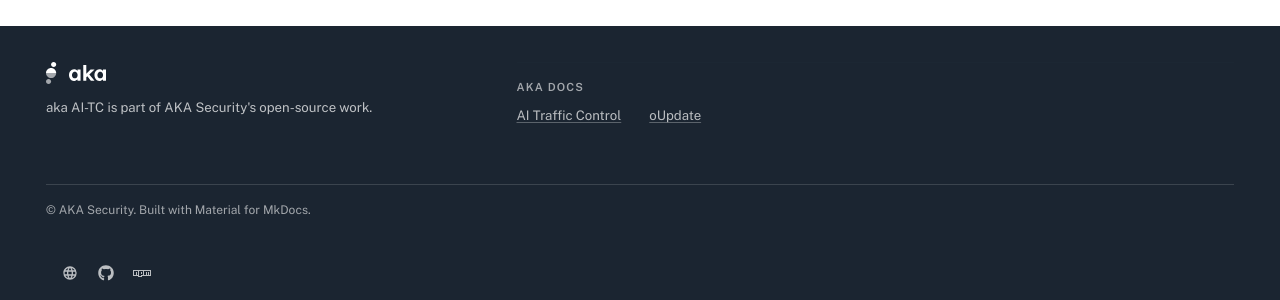
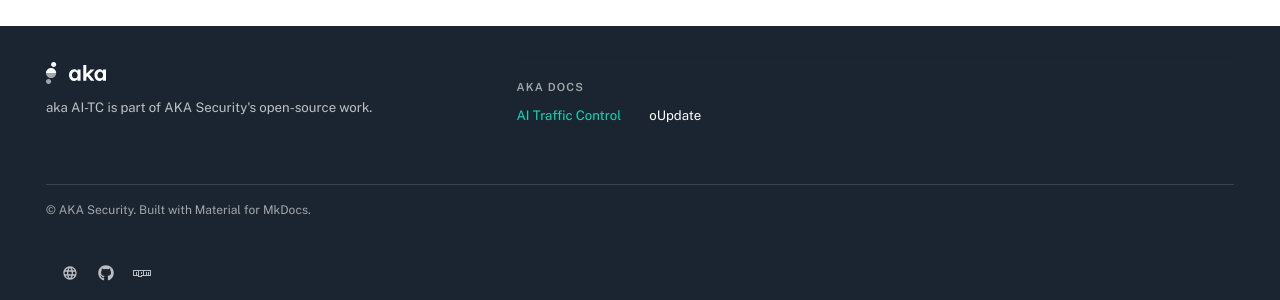
Before and after one commit to akasecurity/ai-tc-docs, an MkDocs documentation site: the page built from docs/index.md, in a window 1280 px wide and 1400 px high, scrolled down 681 px. Shown: the part 1092-1392 px from the top of the window. Built offline with MkDocs 1.6.1 and Material for MkDocs 9.7.7, drawn with Linux system fonts in a browser that asks for light colours; comment, search, counter and statistics services are not loaded.

Commit message:
docs: take theme v1.2
Updates aka.css, the lockup and the accent comment to v1.2: accent wash on hover, footer link styling, search text color and a lockup without embedded metadata.

```diff
--- a/docs/stylesheets/accent.css
+++ b/docs/stylesheets/accent.css
@@ -1,2 +1,2 @@
-/* AI Traffic Control and marketplace (AKA green, the default) accent. Copy to docs/stylesheets/accent.css. */
+/* AI Traffic Control and marketplace (AKA green, the default) accent. Use as docs/stylesheets/accent.css (a site that already has one keeps its own and edits the three values). */
 :root { --aka-accent: #00E0B8; --aka-accent-ink: #0A7A67; --aka-accent-bright: #00E0B8; }
--- a/docs/stylesheets/aka.css
+++ b/docs/stylesheets/aka.css
@@ -1,7 +1,7 @@
-/* AKA docs theme v1. One file for every AKA docs site (MkDocs Material 9.x).
+/* AKA docs theme v1.2. One file for every AKA docs site (MkDocs Material 9.x).
    Flat: no gradients, no shadows, no glow. Change the accent in accent.css only.
    Fonts: Hanken Grotesk (headings), Public Sans (body), Geist Mono (code).
-   Copy docs/assets/fonts/*.woff2 from an existing AKA docs site. */
+   The three .woff2 files go in docs/assets/fonts/ (new sites copy them from an existing AKA docs site; sites that already have them keep them). */
 @font-face { font-family: "Hanken Grotesk"; src: url("../assets/fonts/hanken-grotesk-latin.woff2") format("woff2"); font-weight: 100 900; font-display: swap; }
 @font-face { font-family: "Public Sans"; src: url("../assets/fonts/public-sans-latin.woff2") format("woff2"); font-weight: 100 900; font-display: swap; }
 @font-face { font-family: "Geist Mono"; src: url("../assets/fonts/geist-mono-latin.woff2") format("woff2"); font-weight: 100 900; font-display: swap; }
@@ -24,7 +24,7 @@
 [data-md-color-scheme="default"] {
   --md-primary-fg-color: var(--aka-coal); --md-primary-fg-color--light: #2C3A4B; --md-primary-fg-color--dark: var(--aka-coal-deep);
   --md-primary-bg-color: #FFFFFF; --md-primary-bg-color--light: rgba(255,255,255,.72);
-  --md-accent-fg-color: var(--aka-accent-ink); --md-accent-fg-color--transparent: transparent; --md-accent-bg-color: #FFFFFF;
+  --md-accent-fg-color: var(--aka-accent-ink); --md-accent-fg-color--transparent: color-mix(in srgb, var(--aka-accent) 14%, transparent); --md-accent-bg-color: #FFFFFF;
   --md-typeset-a-color: var(--aka-accent-ink);
   --md-default-fg-color: var(--aka-coal); --md-default-fg-color--light: var(--aka-fg2); --md-typeset-color: var(--aka-fg1);
   --md-code-bg-color: var(--aka-offwhite); --md-code-fg-color: var(--aka-coal);
@@ -33,7 +33,7 @@
 [data-md-color-scheme="slate"] {
   --md-primary-fg-color: var(--aka-coal); --md-primary-fg-color--dark: var(--aka-coal-deep); --md-primary-bg-color: #FFFFFF;
   --md-default-bg-color: var(--aka-coal-deep); --md-default-fg-color: #FFFFFF; --md-default-fg-color--light: rgba(255,255,255,.72);
-  --md-typeset-color: var(--aka-silver); --md-typeset-a-color: var(--aka-accent-bright); --md-accent-fg-color: var(--aka-accent-bright);
+  --md-typeset-color: var(--aka-silver); --md-typeset-a-color: var(--aka-accent-bright); --md-accent-fg-color: var(--aka-accent-bright); --md-accent-fg-color--transparent: color-mix(in srgb, var(--aka-accent-bright) 14%, transparent);
   --md-code-bg-color: var(--aka-coal-deepest); --md-code-fg-color: var(--aka-silver);
   --aka-line: rgba(255,255,255,.14); --aka-line-strong: rgba(255,255,255,.24);
   --aka-warn-fg: #F7D45C; --aka-warn-bg: rgba(247,212,92,.12); --aka-stop-fg: #FF9D97; --aka-stop-bg: rgba(247,111,104,.14);
@@ -50,8 +50,12 @@
 .md-header__title { margin-left: .2rem; }
 .md-header__topic:first-child { top: 0; bottom: 0; align-items: center; }
 .md-header__topic:first-child .md-ellipsis { font: 500 .85rem/1.2rem "Hanken Grotesk", sans-serif; letter-spacing: -.005em; padding-left: .8rem; border-left: 1px solid rgba(255,255,255,.28); }
-[data-md-color-scheme] .md-search__input { background: rgba(255,255,255,.1); color: #FFFFFF; border-radius: var(--aka-radius); }
-[data-md-color-scheme] .md-search__input::placeholder, [data-md-color-scheme] .md-search__icon { color: rgba(255,255,255,.7); }
+[data-md-color-scheme] .md-search__input { background: rgba(255,255,255,.1); border-radius: var(--aka-radius); }
+/* white text only while the search box is closed (on the coal header); open, the box is light in light mode */
+[data-md-toggle="search"]:not(:checked) ~ .md-header .md-search__input { color: #FFFFFF; }
+[data-md-toggle="search"]:not(:checked) ~ .md-header .md-search__input::placeholder, [data-md-toggle="search"]:not(:checked) ~ .md-header .md-search__icon { color: rgba(255,255,255,.7); }
+[data-md-toggle="search"]:checked ~ .md-header .md-search__input { color: var(--md-default-fg-color); }
+[data-md-toggle="search"]:checked ~ .md-header .md-search__input::placeholder { color: var(--md-default-fg-color--light); }
 
 /* ---- tabs: plain names, one solid accent rule under the active one ---- */
 .md-tabs { background: var(--aka-coal); border-top: 1px solid rgba(255,255,255,.08); }
@@ -127,9 +131,8 @@
 .aka-foot h2 { margin: 0 0 .5rem; font: 600 .56rem/1.2 "Public Sans", sans-serif; letter-spacing: .1em; text-transform: uppercase; color: rgba(255,255,255,.6); }
 .md-footer-meta .aka-foot ul { list-style: none; margin: 0; padding: 0; display: flex; flex-wrap: wrap; gap: .3rem 1.4rem; }
 .md-footer-meta .aka-foot li { margin: 0; }
-.aka-foot a { color: #FFFFFF; text-decoration: none; }
-.aka-foot a:hover { color: var(--aka-accent-bright); }
-.aka-foot a[aria-current] { color: var(--aka-accent-bright); }
+.md-footer-meta.md-typeset .aka-foot a { color: #FFFFFF; text-decoration: none; }
+.md-footer-meta.md-typeset .aka-foot a:hover, .md-footer-meta.md-typeset .aka-foot a[aria-current] { color: var(--aka-accent-bright); }
 .aka-foot .fine { grid-column: 1 / -1; padding-top: .8rem; border-top: 1px solid rgba(255,255,255,.14); font-size: .6rem; color: rgba(255,255,255,.6); }
 @media screen and (max-width: 44.9375em) { .aka-foot { grid-template-columns: 1fr; } }
 
```
Also changed, not shown: docs/assets/aka-lockup-white.svg.
